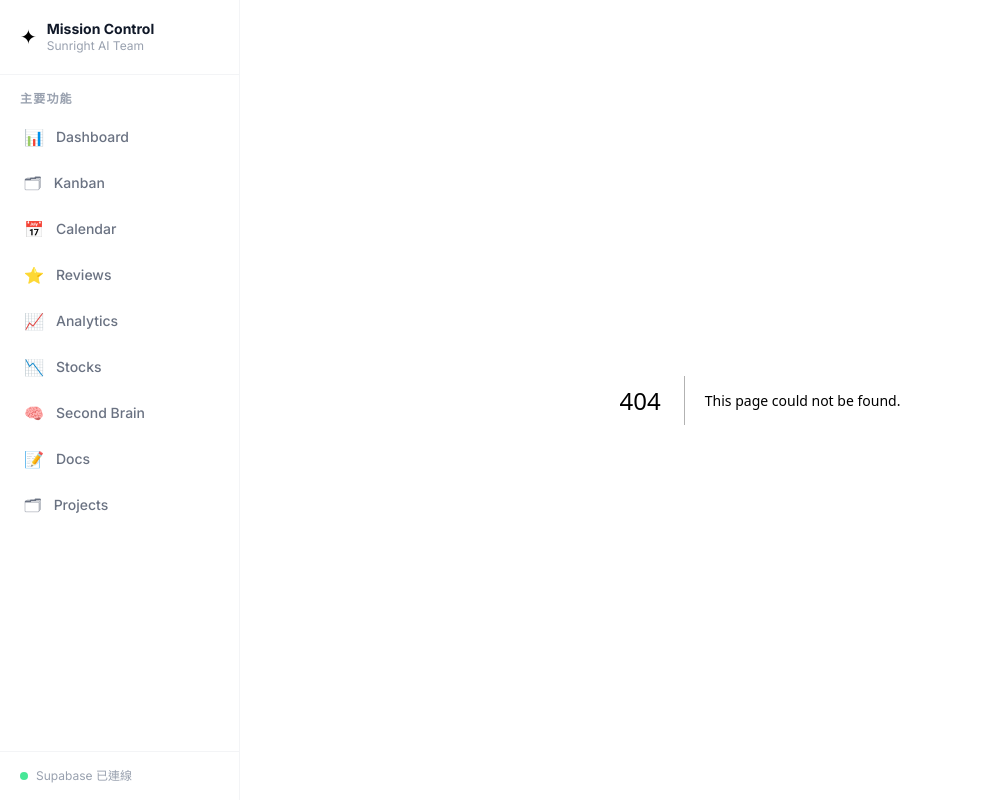
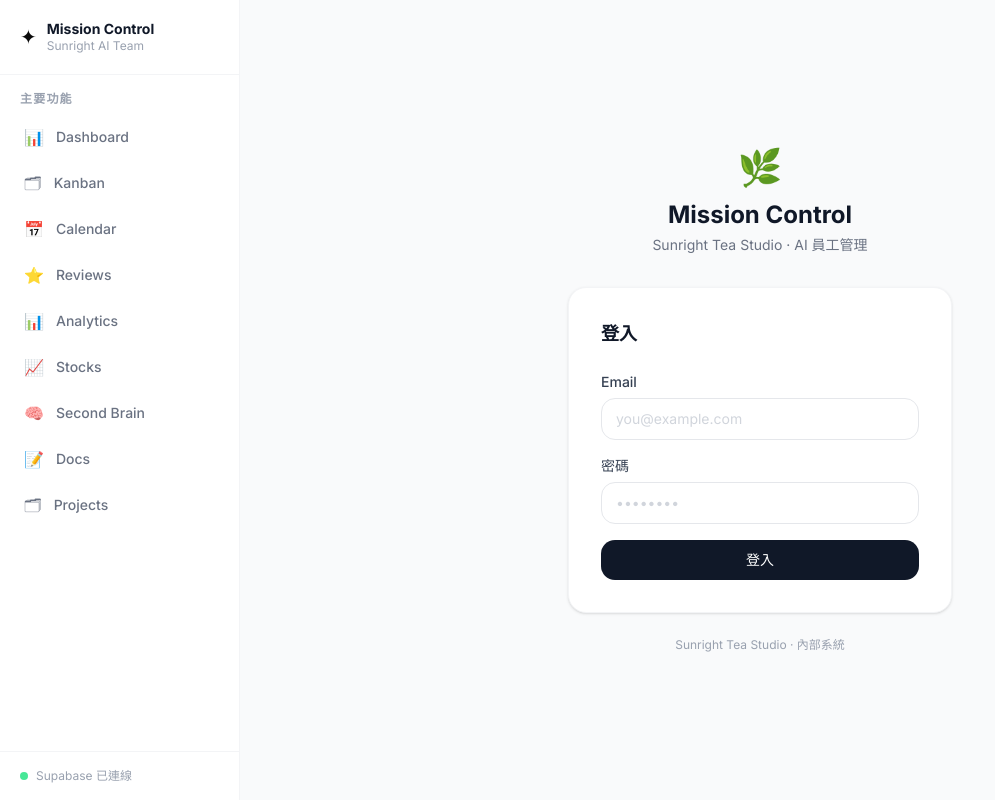
Before and after one commit to greatai8888-design/sunright-mission-control-v2, a Next.js app: page /login in a window 1280 px wide. Before the commit this address had no page. Shown: the whole page, without its empty margins (0-995 px from the left). Built offline with nearby package versions, Linux system fonts and the light colour scheme.

Commit message:
Auth: Supabase login + middleware protection

```diff
--- /dev/null
+++ b/src/app/login/page.tsx
@@ -0,0 +1,104 @@
+'use client'
+
+import { useState } from 'react'
+import { useRouter } from 'next/navigation'
+import { createSupabaseBrowserClient } from '@/lib/supabase-browser'
+
+export default function LoginPage() {
+  const router = useRouter()
+  const [email, setEmail] = useState('')
+  const [password, setPassword] = useState('')
+  const [error, setError] = useState('')
+  const [loading, setLoading] = useState(false)
+
+  async function handleLogin(e: React.FormEvent) {
+    e.preventDefault()
+    setError('')
+    setLoading(true)
+
+    const supabase = createSupabaseBrowserClient()
+    const { error } = await supabase.auth.signInWithPassword({ email, password })
+
+    if (error) {
+      setError('Email 或密碼不正確')
+      setLoading(false)
+    } else {
+      router.push('/')
+      router.refresh()
+    }
+  }
+
+  return (
+    <div className="min-h-screen bg-gray-50 flex items-center justify-center">
+      <div className="w-full max-w-sm">
+        {/* Logo / Brand */}
+        <div className="text-center mb-8">
+          <div className="text-4xl mb-3">🌿</div>
+          <h1 className="text-2xl font-bold text-gray-900">Mission Control</h1>
+          <p className="text-sm text-gray-500 mt-1">Sunright Tea Studio · AI 員工管理</p>
+        </div>
+
+        {/* Card */}
+        <div className="bg-white rounded-2xl shadow-sm border border-gray-100 p-8">
+          <h2 className="text-lg font-semibold text-gray-900 mb-6">登入</h2>
+
+          <form onSubmit={handleLogin} className="space-y-4">
+            <div>
+              <label className="block text-sm font-medium text-gray-700 mb-1.5">
+                Email
+              </label>
+              <input
+                type="email"
+                value={email}
+                onChange={(e) => setEmail(e.target.value)}
+                required
+                autoComplete="email"
+                placeholder="you@example.com"
+                className="w-full px-3.5 py-2.5 text-sm border border-gray-200 rounded-xl
+                           focus:outline-none focus:ring-2 focus:ring-gray-900 focus:border-transparent
+                           placeholder:text-gray-300 transition"
+              />
+            </div>
+
+            <div>
+              <label className="block text-sm font-medium text-gray-700 mb-1.5">
+                密碼
+              </label>
+              <input
+                type="password"
+                value={password}
+                onChange={(e) => setPassword(e.target.value)}
+                required
+                autoComplete="current-password"
+                placeholder="••••••••"
+                className="w-full px-3.5 py-2.5 text-sm border border-gray-200 rounded-xl
+                           focus:outline-none focus:ring-2 focus:ring-gray-900 focus:border-transparent
+                           placeholder:text-gray-300 transition"
+              />
+            </div>
+
+            {error && (
+              <div className="text-sm text-red-500 bg-red-50 px-3.5 py-2.5 rounded-xl">
+                {error}
+              </div>
+            )}
+
+            <button
+              type="submit"
+              disabled={loading}
+              className="w-full py-2.5 text-sm font-medium text-white bg-gray-900
+                         rounded-xl hover:bg-gray-800 active:bg-gray-700
+                         disabled:opacity-50 disabled:cursor-not-allowed transition"
+            >
+              {loading ? '登入中…' : '登入'}
+            </button>
+          </form>
+        </div>
+
+        <p className="text-center text-xs text-gray-400 mt-6">
+          Sunright Tea Studio · 內部系統
+        </p>
+      </div>
+    </div>
+  )
+}
--- a/src/components/layout/AppSidebar.tsx
+++ b/src/components/layout/AppSidebar.tsx
@@ -9,8 +9,8 @@ const navItems = [
   { href: '/kanban',     label: 'Kanban',        icon: '🗂' },
   { href: '/calendar',   label: 'Calendar',      icon: '📅' },
   { href: '/reviews',    label: 'Reviews',       icon: '⭐' },
-  { href: '/analytics',  label: 'Analytics',     icon: '📈' },
-  { href: '/stocks',     label: 'Stocks',        icon: '📉' },
+  { href: '/analytics',  label: 'Analytics',     icon: '📊' },
+  { href: '/stocks',     label: 'Stocks',        icon: '📈' },
   { href: '/brain',      label: 'Second Brain',  icon: '🧠' },
   { href: '/docs',       label: 'Docs',          icon: '📝' },
   { href: '/projects',   label: 'Projects',      icon: '🗂' },
--- /dev/null
+++ b/src/lib/supabase-browser.ts
@@ -0,0 +1,9 @@
+import { createBrowserClient } from '@supabase/ssr'
+
+// Browser client using cookies (required for middleware auth to work)
+export function createSupabaseBrowserClient() {
+  return createBrowserClient(
+    process.env.NEXT_PUBLIC_SUPABASE_URL!,
+    process.env.NEXT_PUBLIC_SUPABASE_ANON_KEY!
+  )
+}
--- /dev/null
+++ b/src/middleware.ts
@@ -0,0 +1,56 @@
+import { createServerClient } from '@supabase/ssr'
+import { NextRequest, NextResponse } from 'next/server'
+
+export async function middleware(request: NextRequest) {
+  const { pathname } = request.nextUrl
+
+  // Allow login page, API routes, and static files
+  if (
+    pathname.startsWith('/login') ||
+    pathname.startsWith('/api/') ||
+    pathname.startsWith('/_next/') ||
+    pathname === '/favicon.ico'
+  ) {
+    return NextResponse.next()
+  }
+
+  let response = NextResponse.next({
+    request: { headers: request.headers },
+  })
+
+  const supabase = createServerClient(
+    process.env.NEXT_PUBLIC_SUPABASE_URL!,
+    process.env.NEXT_PUBLIC_SUPABASE_ANON_KEY!,
+    {
+      cookies: {
+        getAll() {
+          return request.cookies.getAll()
+        },
+        setAll(cookiesToSet) {
+          cookiesToSet.forEach(({ name, value }) =>
+            request.cookies.set(name, value)
+          )
+          response = NextResponse.next({
+            request: { headers: request.headers },
+          })
+          cookiesToSet.forEach(({ name, value, options }) =>
+            response.cookies.set(name, value, options)
+          )
+        },
+      },
+    }
+  )
+
+  const { data: { user } } = await supabase.auth.getUser()
+
+  if (!user) {
+    const loginUrl = new URL('/login', request.url)
+    return NextResponse.redirect(loginUrl)
+  }
+
+  return response
+}
+
+export const config = {
+  matcher: ['/((?!_next/static|_next/image|favicon.ico).*)'],
+}
```
